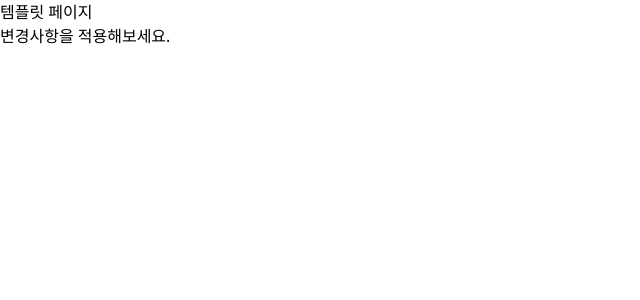
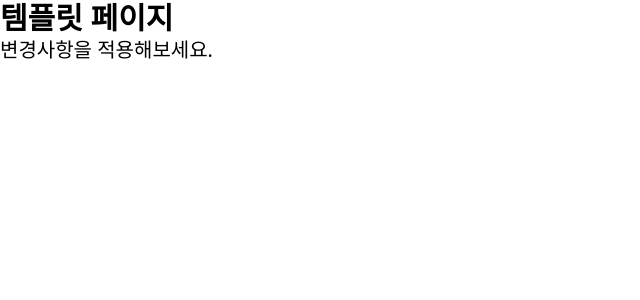
Before and after one commit to but212/react-vite-bun-template, a React (Vite) app: page / in a window 1280 px wide. Shown: the top 300 px of the page, without its empty margins (0-640 px from the left). Built offline with nearby package versions, Linux system fonts and the light colour scheme.

Commit message:
feat: 예제에 tailwind 추가 및 tailwind 빌드를 vite에 포함

```diff
--- a/package.json
+++ b/package.json
@@ -25,6 +25,7 @@
     "typescript": "^5.9.2"
   },
   "dependencies": {
+    "@tailwindcss/vite": "^4.1.12",
     "react": "^19.1.1",
     "react-dom": "^19.1.1"
   },
--- a/src/App.tsx
+++ b/src/App.tsx
@@ -1,8 +1,8 @@
 const App = () => {
   return (
     <>
-      <h1>템플릿 페이지</h1>
-      <p>변경사항을 적용해보세요.</p>
+      <h1 className="text-3xl font-bold">템플릿 페이지</h1>
+      <p className="text-xl">변경사항을 적용해보세요.</p>
     </>
   );
 };
--- a/src/styles/main.css
+++ b/src/styles/main.css
@@ -1,2 +1,2 @@
+@import './common/index.css';
 @import 'tailwindcss';
-@import './common/index.css';
--- a/vite.config.ts
+++ b/vite.config.ts
@@ -1,3 +1,4 @@
+import tailwind from '@tailwindcss/vite';
 import react from '@vitejs/plugin-react-swc';
 import { defineConfig } from 'vite';
 import tsconfigPaths from 'vite-tsconfig-paths';
@@ -6,6 +7,7 @@ export default defineConfig({
   plugins: [
     tsconfigPaths(), // TypeScript path mapping 지원 (tsconfig.json의 paths 설정 사용)
     react(), // React SWC 플러그인 (빠른 컴파일)
+    tailwind(), // Tailwind CSS 플러그인
   ],
   server: {
     port: 5173, // 개발 서버 포트
```
